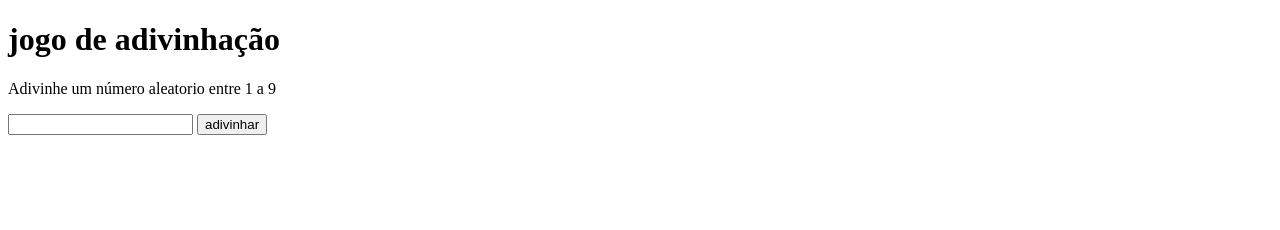
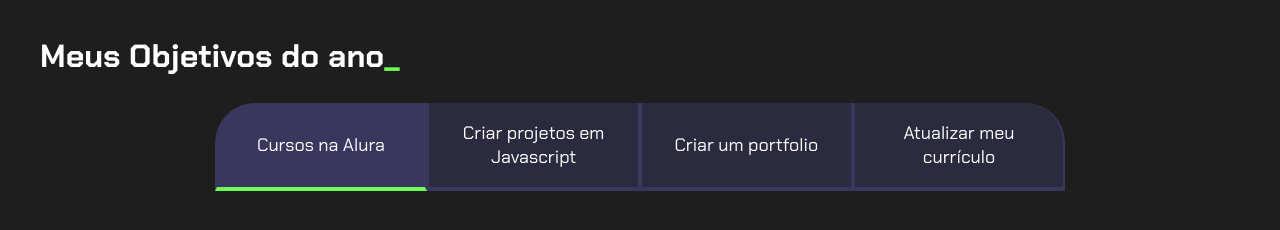
Before and after one commit to Nathnath08/NatheBia3RAO, a plain HTML site: page index.html in a window 1280 px wide. Drawn offline with Linux system fonts and the light colour scheme.

Commit message:
nathalia

```diff
--- a/index.html
+++ b/index.html
@@ -1,16 +1,24 @@
 <!DOCTYPE html>
 <html lang="pt-br">
+
 <head>
     <meta charset="UTF-8">
     <meta name="viewport" content="width=device-width, initial-scale=1.0">
-    <title>jogo de adivinhação</title>
+    <title>Meus objetivos do ano</title>
+    <link rel="stylesheet" href="style.css">
 </head>
+
 <body>
-    <h1> jogo de adivinhação</h1>
-    <p> Adivinhe um número aleatorio entre 1 a 9 </p>
-    <input type="number " id="guess" min="1" max="9">
-    <button
-    onclick="checkguess ()">adivinhar</button> <p id="message"> </p>
+    <section class="conteudo-principal">
+        <h2 class="titulo-principal">Meus Objetivos do ano<span>_</span></h2>
+        <div class="botoes">
+            <button class="botao ativo">Cursos na Alura</button>
+            <button class="botao">Criar projetos em Javascript</button>
+            <button class="botao">Criar um portfolio</button>
+            <button class="botao">Atualizar meu currículo</button>
+        </div>
+    </section>
     <script src="main.js"></script>
 </body>
+
 </html>
--- a/main.js
+++ b/main.js
@@ -1,8 +1,11 @@
-let randomNumber =
-Math. floor(Math.random()*9)+1;
-let attempts = 0;
+const botoes = document.querySelectorAll(".botao");
 
-function checkGuess = parseInt(document.getElementById('guess').value);
-attempts++;
+for (let i = 0; i < botoes.length; i++) {
+  botoes[i].onclick = function () {
+    for (let j = 0; j < botoes.length; j++) {
+      botoes[j].classList.remove("ativo");
+    }
 
-if(userGuess === )
+    botoes[i].classList.add("ativo");
+  };
+}
--- /dev/null
+++ b/style.css
@@ -0,0 +1,81 @@
+@import url('https://fonts.googleapis.com/css2?family=Chakra+Petch:wght@400;700&display=swap');
+
+:root {
+    --cor-de-fundo: #1E1E1E;
+    --verde: #6FFF57;
+    --branco: #FFFFFF;
+    --botao-ativo: #3A375E;
+    --botao-inativo: rgba(58, 55, 94, 0.5);
+    --texto-fundo: rgba(58, 55, 94, 0.3);
+}
+
+body {
+    background-color: var(--cor-de-fundo);
+    color: var(--branco);
+    font-family: 'Chakra Petch', sans-serif;
+}
+
+
+.conteudo-principal {
+    display: flex;
+    flex-direction: column;
+    justify-content: center;
+    align-items: center;
+    max-width: 1200px;
+    width: 100%;
+    margin: 0 auto;
+}
+
+.titulo-principal {
+    text-align: left;
+    width: 100%;
+    font-size: 32px;
+}
+
+.titulo-principal span {
+    color: var(--verde);
+}
+
+
+.botao {
+    font-family: 'Chakra Petch', sans-serif;
+    background-color: var(--botao-inativo);
+    color: var(--branco);
+    display: flex;
+    justify-content: center;
+    padding: 1em;
+    font-size: 18px;
+    align-items: center;
+    width: 100%;
+    border-bottom: 4px solid var(--botao-ativo);
+    border-left: 2px solid var(--botao-ativo);
+    border-right: 2px solid var(--botao-ativo);
+    border-top: none;
+}
+
+.botao:first-child {
+    border-radius: 40px 40px 0 0;
+}
+
+.botoes {
+    display: block;
+}
+
+.ativo {
+    background-color: var(--botao-ativo);
+    border-bottom: 4px solid var(--verde);
+}
+
+@media screen and (min-width: 768px) {
+    .botoes {
+        display: flex;
+    }
+
+    .botao:first-child {
+        border-radius: 40px 0 0 0;
+    }
+
+    .botao:last-child {
+        border-radius: 0 40px 0 0;
+    }
+}
```
